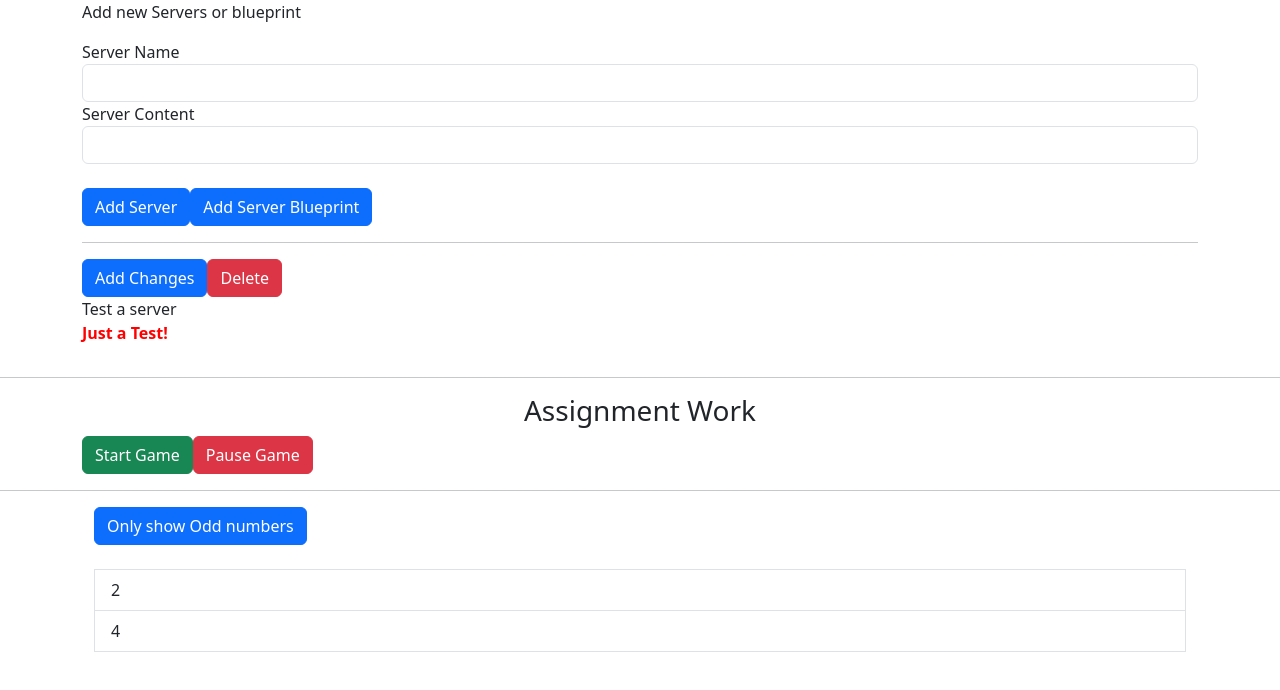
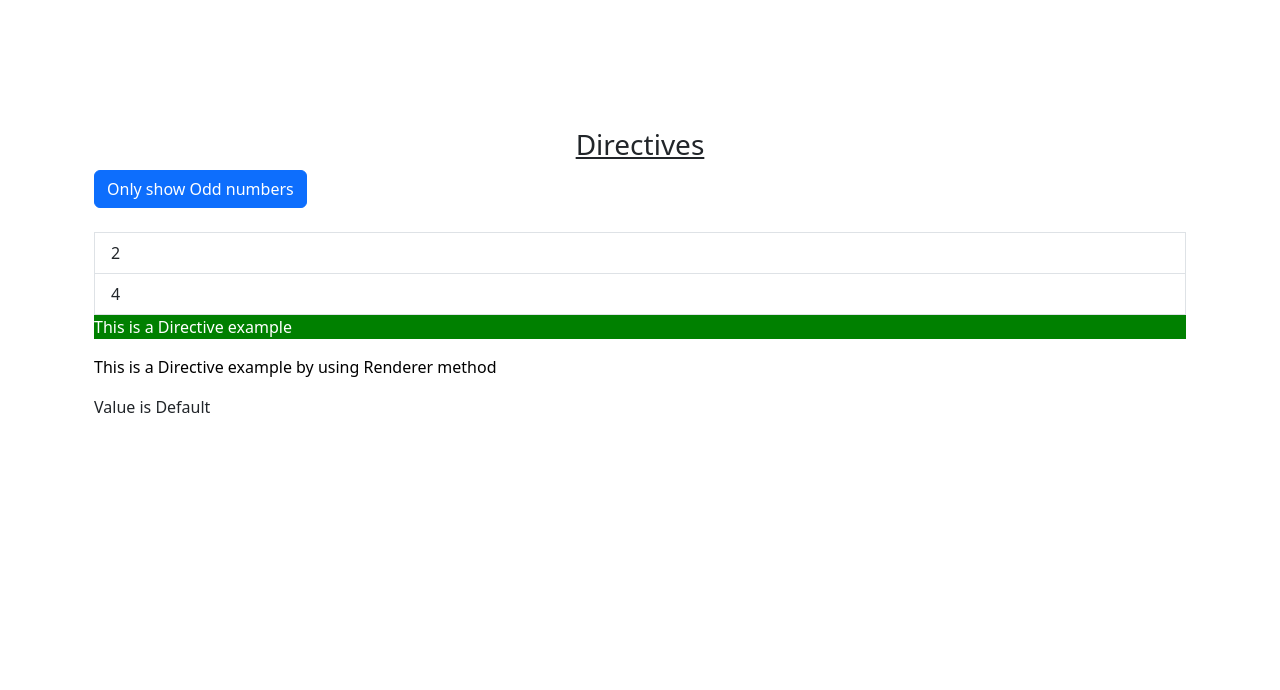
Before and after one commit to komal-abjima/ANGULAR, an Angular app: page / in a window 1280 px wide. Shown: the top 690 px of the page. Built offline with nearby package versions, Linux system fonts and the light colour scheme.

Commit message:
initial-commit(19-01-24)

```diff
--- /dev/null
+++ b/src/app/Directive/pract1/basic-highlight/basic-highlight.directive.ts
@@ -0,0 +1,16 @@
+import { Directive, ElementRef, OnInit } from "@angular/core";
+
+@Directive({
+    selector: '[appBasic]'
+})
+export class BasicHighlightDirective implements OnInit{
+
+    constructor(private elementRef: ElementRef){}
+
+    ngOnInit(): void {
+
+        this.elementRef.nativeElement.style.backgroundColor='green';
+        this.elementRef.nativeElement.style.color = 'white';
+
+    }
+}
--- /dev/null
+++ b/src/app/Directive/pract1/better-highlight-renderer/better-highlight-renderer.directive.ts
@@ -0,0 +1,46 @@
+import { Directive, ElementRef, HostBinding, HostListener, Input, OnInit, Renderer2 } from '@angular/core';
+
+@Directive({
+  selector: '[appBetterHighlightRenderer]'
+})
+export class BetterHighlightRendererDirective implements OnInit {
+
+  // Input()
+  @Input() entercolor: string = 'blue';
+  @Input() leavecolor: string = 'transparent';
+  @Input() entercolortext: string = 'white';
+  @Input() leavecolortext: string = 'black';
+
+  // HostBinding()
+  @HostBinding('style.backgroundColor') backgroundColor: string = this.leavecolor;
+  @HostBinding('style.color') Color: string = this.leavecolortext;
+
+  constructor(private elRef: ElementRef, private renderer: Renderer2) { }
+
+  ngOnInit(): void {
+
+    // this.renderer.setStyle(this.elRef.nativeElement,'background-color', 'blue');
+    // this.renderer.setStyle(this.elRef.nativeElement,'color', 'white');
+  }
+
+
+  // hostListener() method
+  @HostListener('mouseenter') mouseover(eventData: Event){
+
+    // this.renderer.setStyle(this.elRef.nativeElement,'background-color', 'blue');
+    // this.renderer.setStyle(this.elRef.nativeElement,'color', 'white');
+    this.backgroundColor = this.entercolor;
+    this.Color = this.entercolortext;
+
+  }
+
+  @HostListener('mouseleave') mouseleave(eventData: Event){
+    // this.renderer.setStyle(this.elRef.nativeElement,'background-color', 'transparent');
+    // this.renderer.setStyle(this.elRef.nativeElement,'color', 'black');
+
+    this.backgroundColor = this.leavecolor;
+    this.Color = this.leavecolortext;
+  }
+
+
+}
--- a/src/app/Directive/pract1/pract1.component.css
+++ b/src/app/Directive/pract1/pract1.component.css
@@ -0,0 +1,3 @@
+.odd{
+    color:red;
+}
--- a/src/app/Directive/pract1/pract1.component.html
+++ b/src/app/Directive/pract1/pract1.component.html
@@ -1,3 +1,4 @@
+<h3 style="text-align: center; text-decoration: underline;">Directives</h3>
 <div class="container">
     <div class="row">
         <div class="col-xs-12">
@@ -5,17 +6,59 @@
             <br><br>
             <ul class="list-group">
                 <div *ngIf="onlyOdd">
-                    <li class="list-group-item" *ngFor="let odd of oddNumbers">
+                    <li class="list-group-item"
+                    [ngClass]="{odd: odd % 2 !== 0}"
+                    [ngStyle]="{backgroundColor: odd % 2 !== 0 ? 'yellow' : 'transparent'}"
+                     *ngFor="let odd of oddNumbers">
                         {{odd}}
                     </li>
                 </div>
-                <div *ngIf="!onlyOdd">
-                    <li class="list-group-item" *ngFor="let even of evenNumbers">
+                <!-- <div *ngIf="!onlyOdd">
+                    <li class="list-group-item"
+                    [ngClass]="{odd: even % 2 !== 0}"
+                    [ngStyle]="{backgroundColor: even % 2 !== 0 ? 'yellow' : 'transparent'}"
+                    *ngFor="let even of evenNumbers">
+                        {{even}}
+                    </li>
+                </div> -->
+
+                        <!-- <ng-template -->
+                    <!-- <ng-template [ngIf]="!onlyOdd">
+                        <div>
+                        <li class="list-group-item"
+                        [ngClass]="{odd: even % 2 !== 0}"
+                        [ngStyle]="{backgroundColor: even % 2 !== 0 ? 'yellow' : 'transparent'}"
+                        *ngFor="let even of evenNumbers">
+                        {{even}}
+                        </li>
+                        </div>
+                    </ng-template> -->
+
+                     <div *appUnless="onlyOdd">
+                    <li class="list-group-item"
+                    [ngClass]="{odd: even % 2 !== 0}"
+                    [ngStyle]="{backgroundColor: even % 2 !== 0 ? 'yellow' : 'transparent'}"
+                    *ngFor="let even of evenNumbers">
                         {{even}}
                     </li>
                 </div>
 
+
+
             </ul>
+                    <!-- Directive example -->
+            <p appBasic>This is a Directive example</p>
+            <p appBetterHighlightRenderer [entercolor]="'yellow'" entercolortext="blue">This is a Directive example by using Renderer method</p>
+
         </div>
     </div>
+                     <!-- [ngSwitch] -->
+    <div [ngSwitch]="value">
+        <p *ngSwitchCase = "5">Value is  5</p>
+        <p *ngSwitchCase = "10">Value is  10</p>
+        <p *ngSwitchCase = "100">Value is  100</p>
+        <p *ngSwitchDefault >Value is Default</p>
+
+
+    </div>
 </div>
--- a/src/app/Directive/pract1/pract1.component.ts
+++ b/src/app/Directive/pract1/pract1.component.ts
@@ -11,4 +11,6 @@
   evenNumbers = [2,4];
   onlyOdd = false;
 
+  value = 20;
+
 }
--- /dev/null
+++ b/src/app/Directive/pract1/unless.directive.ts
@@ -0,0 +1,23 @@
+import { Directive, Input, TemplateRef, ViewContainerRef } from '@angular/core';
+
+@Directive({
+  selector: '[appUnless]'
+})
+export class UnlessDirective {
+  @Input() set appUnless(condition: boolean){
+    if(!condition){
+      this.vcRef.createEmbeddedView(this.templateRef);
+
+
+    }
+    else{
+      this.vcRef.clear();
+
+    }
+  }
+
+  constructor(private templateRef: TemplateRef<any>, private vcRef: ViewContainerRef) {
+
+   }
+
+}
--- a/src/app/app.component.css
+++ b/src/app/app.component.css
@@ -0,0 +1,3 @@
+.container{
+    margin-top: 10%;
+}
--- a/src/app/app.component.html
+++ b/src/app/app.component.html
@@ -1,24 +1,31 @@
+                        <!-- Directive practice code -->
 <div class="container">
+    <app-pract1></app-pract1>
+
+</div>
+
+
+<!-- <div class="container"> -->
                         <!-- output() decorator -->
-    <app-cockpit (serverCreated)="onServerAdded($event)"
+    <!-- <app-cockpit (serverCreated)="onServerAdded($event)"
     (bpCreated)="onBlueprintAdded($event)"></app-cockpit>
     <hr>
     <div class="row">
-        <div class="col-xs-12">
+        <div class="col-xs-12"> -->
                             <!-- Input() decorator -->
 
                             <!-- ngOnChanges() -->
-            <button class="btn btn-primary" (click)="addChanges()">Add Changes</button>
+            <!-- <button class="btn btn-primary" (click)="addChanges()">Add Changes</button> -->
 
                              <!-- onDestroy() -->
-            <button class="btn btn-danger" (click)="onDestroy()">Delete</button>
+            <!-- <button class="btn btn-danger" (click)="onDestroy()">Delete</button>
 
 
            <app-server-element *ngFor="let serverElement of serverElements"
-           [srvElement]="serverElement" [name]="serverElement.name">
+           [srvElement]="serverElement" [name]="serverElement.name"> -->
 
                          <!-- @contentChild() access this -->
-           <p #contentParagraph>
+                             <!-- <p #contentParagraph>
             <strong *ngIf="serverElement.type === 'server'" style="color: red;">{{serverElement.content}}</strong>
             <em *ngIf="serverElement.type === 'blueprint'">{{serverElement.content}}</em>
         </p>
@@ -28,10 +35,10 @@
         </app-server-element>
         </div>
     </div>
-</div>
+</div> -->
 
                                 <!-- Asignment - 4 -->
-<hr>
+<!-- <hr>
 <h3 style="text-align: center;">Assignment Work</h3>
 <div class="container">
 <div class="row">
@@ -47,10 +54,4 @@
     </div>
 </div>
 </div>
-<hr>
-
-<!-- Directive practice code -->
-<div class="container">
-    <app-pract1></app-pract1>
-
-</div>
+<hr> -->
```
Also changed, not shown: src/app/app.module.ts (+7 -1 lines). Lines whose indentation alone changed are shown as unchanged.
